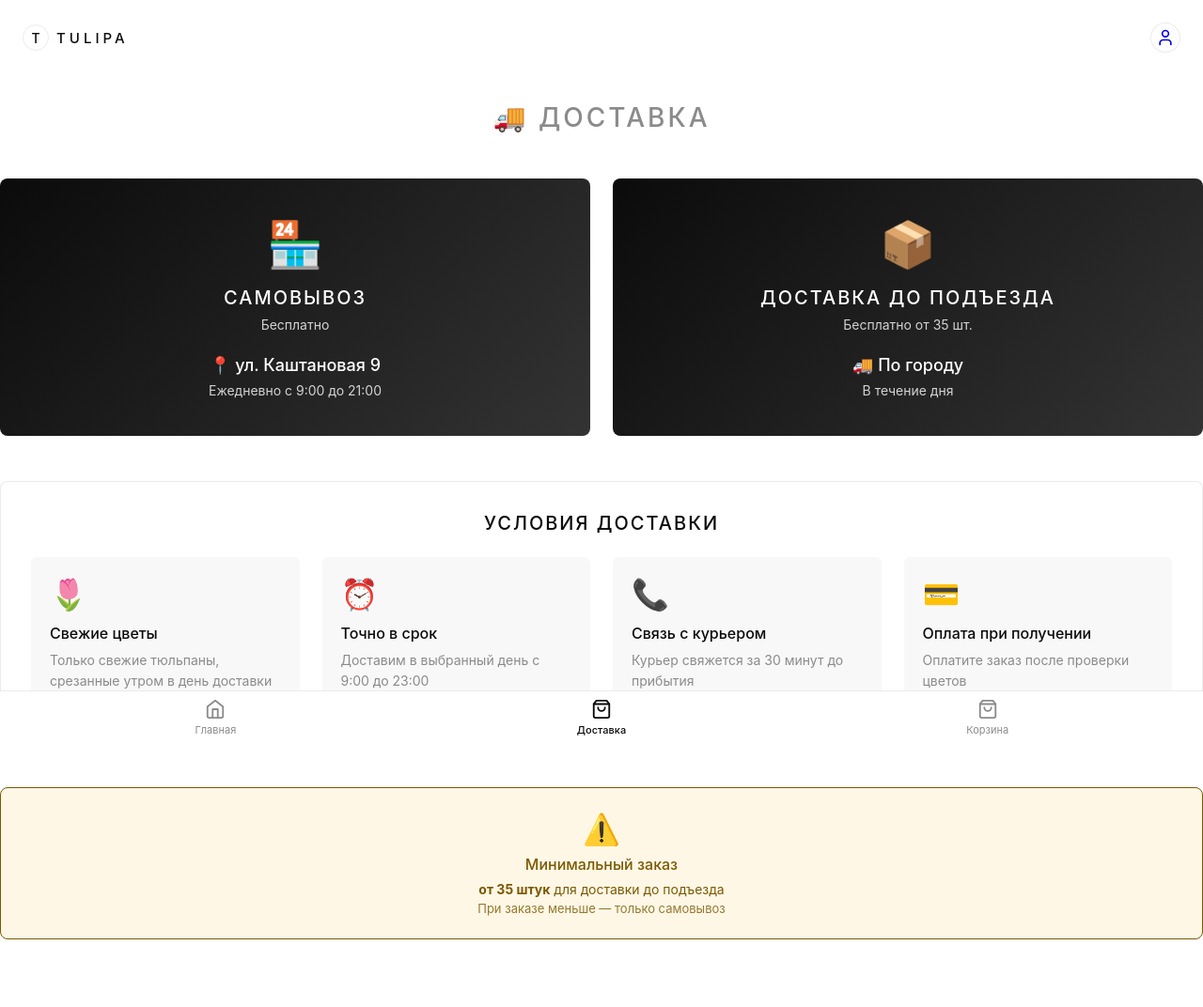
After one commit to trebla-cod-pip/tlpn_shop, a Django app: page /delivery/ in a window 1280 px wide. The commit adds this page. Shown: the whole page at 94% size. Run offline with Django 5.2, Linux system fonts and the light colour scheme; data comes from the database, SQL or seed files in the repository; parts of the project's set-up code (start-up, migrations or seed data) failed here and were passed over; some libraries are stand-ins or nearby versions.

Commit message:
feat: страница доставки и исправление изображений в статистике

```diff
--- a/config/urls.py
+++ b/config/urls.py
@@ -21,7 +21,7 @@ from django.conf.urls.static import static
 from django.contrib.sitemaps.views import sitemap
 from store import views
 from config.sitemap import StaticViewSitemap, ProductSitemap, CategorySitemap
-from config.views import robots, order_stats
+from config.views import robots, order_stats, delivery_info
 
 sitemaps = {
     'static': StaticViewSitemap,
@@ -34,6 +34,7 @@ urlpatterns = [
     path('robots.txt', robots, name='robots'),
     path('sitemap.xml', sitemap, {'sitemaps': sitemaps}, name='django.contrib.sitemaps.views.sitemap'),
     path('stats/', order_stats, name='order_stats'),  # Статистика заказов
+    path('delivery/', delivery_info, name='delivery'),  # Информация о доставке
     path('', views.home, name='home'),
     path('item/<slug:slug>/', views.item, name='item'),
     path('bag/', views.bag, name='bag'),
--- a/config/views.py
+++ b/config/views.py
@@ -138,6 +138,18 @@ def order_stats(request):
         'total_orders': total_orders,
         'total_items': total_items,
         'total_revenue': total_revenue,
+        'FREE_DELIVERY_QUANTITY': 35,
     }
 
     return render(request, 'config/order_stats.html', context)
+
+
+def delivery_info(request):
+    """
+    Страница с информацией о доставке
+    """
+    context = {
+        'PICKUP_ADDRESS': 'ул. Каштановая 9',
+        'FREE_DELIVERY_QUANTITY': 35,
+    }
+    return render(request, 'config/delivery.html', context)
--- a/templates/base.html
+++ b/templates/base.html
@@ -206,6 +206,9 @@
         </symbol>
         <symbol id="icon-shopping-bag" viewBox="0 0 24 24" fill="none" stroke="currentColor" stroke-width="2" stroke-linecap="round" stroke-linejoin="round">
             <path d="M6 2 3 6v14a2 2 0 0 0 2 2h14a2 2 0 0 0 2-2V6l-3-4Z"/><path d="M3 6h18"/><path d="M16 10a4 4 0 0 1-8 0"/>
+        </symbol>
+        <symbol id="icon-delivery" viewBox="0 0 24 24" fill="none" stroke="currentColor" stroke-width="2" stroke-linecap="round" stroke-linejoin="round">
+            <rect width="16" height="13" x="1" y="3" rx="2"/><path d="M16 8h4a2 2 0 0 1 2 2v3a2 2 0 0 1-2 2h-1"/><circle cx="7.5" cy="15.5" r="2.5"/><circle cx="17.5" cy="15.5" r="2.5"/>
         </symbol>
         <symbol id="icon-heart" viewBox="0 0 24 24" fill="none" stroke="currentColor" stroke-width="2" stroke-linecap="round" stroke-linejoin="round">
             <path d="M19 14c1.49-1.46 3-3.21 3-5.5A5.5 5.5 0 0 0 16.5 3c-1.76 0-3 .5-4.5 2-1.5-1.5-2.74-2-4.5-2A5.5 5.5 0 0 0 2 8.5c0 2.3 1.5 4.05 3 5.5l7 7Z"/>
--- /dev/null
+++ b/templates/config/delivery.html
@@ -0,0 +1,112 @@
+{% extends 'base.html' %}
+{% load static %}
+
+{% block title %}Доставка - Tulipa{% endblock %}
+
+{% block content %}
+<div class="app-inner">
+    <!-- Header -->
+    <header class="hdr">
+        <div class="hdr-left">
+            <div class="brand-mark">T</div>
+            <div class="brand-name">Tulipa</div>
+        </div>
+        <div class="hdr-right">
+            <a href="/admin/" class="icon-btn" style="text-decoration: none;">
+                <svg class="icon" style="width: 20px; height: 20px;"><use href="#icon-user"></use></svg>
+            </a>
+        </div>
+    </header>
+
+    <div class="container">
+        <!-- Page Title -->
+        <div class="page-header" style="padding: 40px 0 32px; text-align: center;">
+            <h1 class="page-title" style="font-size: 28px; font-weight: 500; letter-spacing: 3px; text-transform: uppercase; color: var(--muted-foreground); margin-bottom: 16px;">
+                🚚 Доставка
+            </h1>
+        </div>
+
+        <!-- Delivery Options -->
+        <div class="delivery-options" style="display: grid; grid-template-columns: 1fr 1fr; gap: 24px; margin-bottom: 48px;">
+            <!-- Pickup -->
+            <div class="delivery-card" style="background: linear-gradient(135deg, var(--foreground) 0%, #333 100%); border-radius: var(--radius-lg); padding: 40px 32px; color: var(--background); text-align: center;">
+                <div style="font-size: 48px; margin-bottom: 16px;">🏪</div>
+                <h2 style="font-size: 20px; font-weight: 500; margin-bottom: 8px; text-transform: uppercase; letter-spacing: 2px;">Самовывоз</h2>
+                <div style="font-size: 14px; opacity: 0.8; margin-bottom: 24px;">Бесплатно</div>
+                <div style="font-size: 18px; font-weight: 500; margin-bottom: 8px;">📍 {{ PICKUP_ADDRESS }}</div>
+                <div style="font-size: 14px; opacity: 0.8;">Ежедневно с 9:00 до 21:00</div>
+            </div>
+
+            <!-- Courier Delivery -->
+            <div class="delivery-card" style="background: linear-gradient(135deg, var(--foreground) 0%, #333 100%); border-radius: var(--radius-lg); padding: 40px 32px; color: var(--background); text-align: center;">
+                <div style="font-size: 48px; margin-bottom: 16px;">📦</div>
+                <h2 style="font-size: 20px; font-weight: 500; margin-bottom: 8px; text-transform: uppercase; letter-spacing: 2px;">Доставка до подъезда</h2>
+                <div style="font-size: 14px; opacity: 0.8; margin-bottom: 24px;">Бесплатно от {{ FREE_DELIVERY_QUANTITY }} шт.</div>
+                <div style="font-size: 18px; font-weight: 500; margin-bottom: 8px;">🚚 По городу</div>
+                <div style="font-size: 14px; opacity: 0.8;">В течение дня</div>
+            </div>
+        </div>
+
+        <!-- Delivery Conditions -->
+        <div class="delivery-conditions" style="background: var(--card); border-radius: var(--radius-lg); border: 1px solid var(--border); padding: 32px; margin-bottom: 48px;">
+            <h2 style="font-size: 20px; font-weight: 500; margin-bottom: 24px; text-transform: uppercase; letter-spacing: 2px; text-align: center;">Условия доставки</h2>
+
+            <div style="display: grid; grid-template-columns: repeat(auto-fit, minmax(250px, 1fr)); gap: 24px;">
+                <div style="padding: 20px; background: var(--muted); border-radius: var(--radius-md);">
+                    <div style="font-size: 32px; margin-bottom: 12px;">🌷</div>
+                    <h3 style="font-size: 16px; font-weight: 500; margin-bottom: 8px;">Свежие цветы</h3>
+                    <p style="font-size: 14px; color: var(--muted-foreground); line-height: 1.6;">Только свежие тюльпаны, срезанные утром в день доставки</p>
+                </div>
+
+                <div style="padding: 20px; background: var(--muted); border-radius: var(--radius-md);">
+                    <div style="font-size: 32px; margin-bottom: 12px;">⏰</div>
+                    <h3 style="font-size: 16px; font-weight: 500; margin-bottom: 8px;">Точно в срок</h3>
+                    <p style="font-size: 14px; color: var(--muted-foreground); line-height: 1.6;">Доставим в выбранный день с 9:00 до 23:00</p>
+                </div>
+
+                <div style="padding: 20px; background: var(--muted); border-radius: var(--radius-md);">
+                    <div style="font-size: 32px; margin-bottom: 12px;">📞</div>
+                    <h3 style="font-size: 16px; font-weight: 500; margin-bottom: 8px;">Связь с курьером</h3>
+                    <p style="font-size: 14px; color: var(--muted-foreground); line-height: 1.6;">Курьер свяжется за 30 минут до прибытия</p>
+                </div>
+
+                <div style="padding: 20px; background: var(--muted); border-radius: var(--radius-md);">
+                    <div style="font-size: 32px; margin-bottom: 12px;">💳</div>
+                    <h3 style="font-size: 16px; font-weight: 500; margin-bottom: 8px;">Оплата при получении</h3>
+                    <p style="font-size: 14px; color: var(--muted-foreground); line-height: 1.6;">Оплатите заказ после проверки цветов</p>
+                </div>
+            </div>
+        </div>
+
+        <!-- Minimum Order Info -->
+        <div class="min-order-info" style="background: var(--warning); color: var(--warning-foreground); border-radius: var(--radius-lg); padding: 24px; text-align: center; border: 1px solid var(--warning-foreground);">
+            <div style="font-size: 32px; margin-bottom: 8px;">⚠️</div>
+            <h3 style="font-size: 16px; font-weight: 500; margin-bottom: 8px;">Минимальный заказ</h3>
+            <p style="font-size: 14px; margin-bottom: 4px;">
+                <strong>от {{ FREE_DELIVERY_QUANTITY }} штук</strong> для доставки до подъезда
+            </p>
+            <p style="font-size: 13px; opacity: 0.8;">
+                При заказе меньше — только самовывоз
+            </p>
+        </div>
+    </div>
+</div>
+
+<!-- Bottom Navigation -->
+<nav class="bottom-nav">
+    <div class="bottom-nav-inner">
+        <a href="/" class="nav-item">
+            <svg class="icon" style="width: 22px; height: 22px;"><use href="#icon-home"></use></svg>
+            <span>Главная</span>
+        </a>
+        <a href="/delivery/" class="nav-item nav-item--active">
+            <svg class="icon" style="width: 22px; height: 22px;"><use href="#icon-shopping-bag"></use></svg>
+            <span>Доставка</span>
+        </a>
+        <a href="/bag/" class="nav-item">
+            <svg class="icon" style="width: 22px; height: 22px;"><use href="#icon-shopping-bag"></use></svg>
+            <span>Корзина</span>
+        </a>
+    </div>
+</nav>
+{% endblock %}
--- a/templates/store/bag.html
+++ b/templates/store/bag.html
@@ -72,6 +72,10 @@
             <a href="/" class="nav-item">
                 <svg class="icon" style="width: 22px; height: 22px;"><use href="#icon-home"></use></svg>
                 <span>Главная</span>
+            </a>
+            <a href="/delivery/" class="nav-item">
+                <svg class="icon" style="width: 22px; height: 22px;"><use href="#icon-delivery"></use></svg>
+                <span>Доставка</span>
             </a>
             <a href="/bag/" class="nav-item nav-item--active">
                 <svg class="icon" style="width: 22px; height: 22px;"><use href="#icon-shopping-bag"></use></svg>
```
Also changed, not shown: templates/config/order_stats.html (+33 -4 lines).
